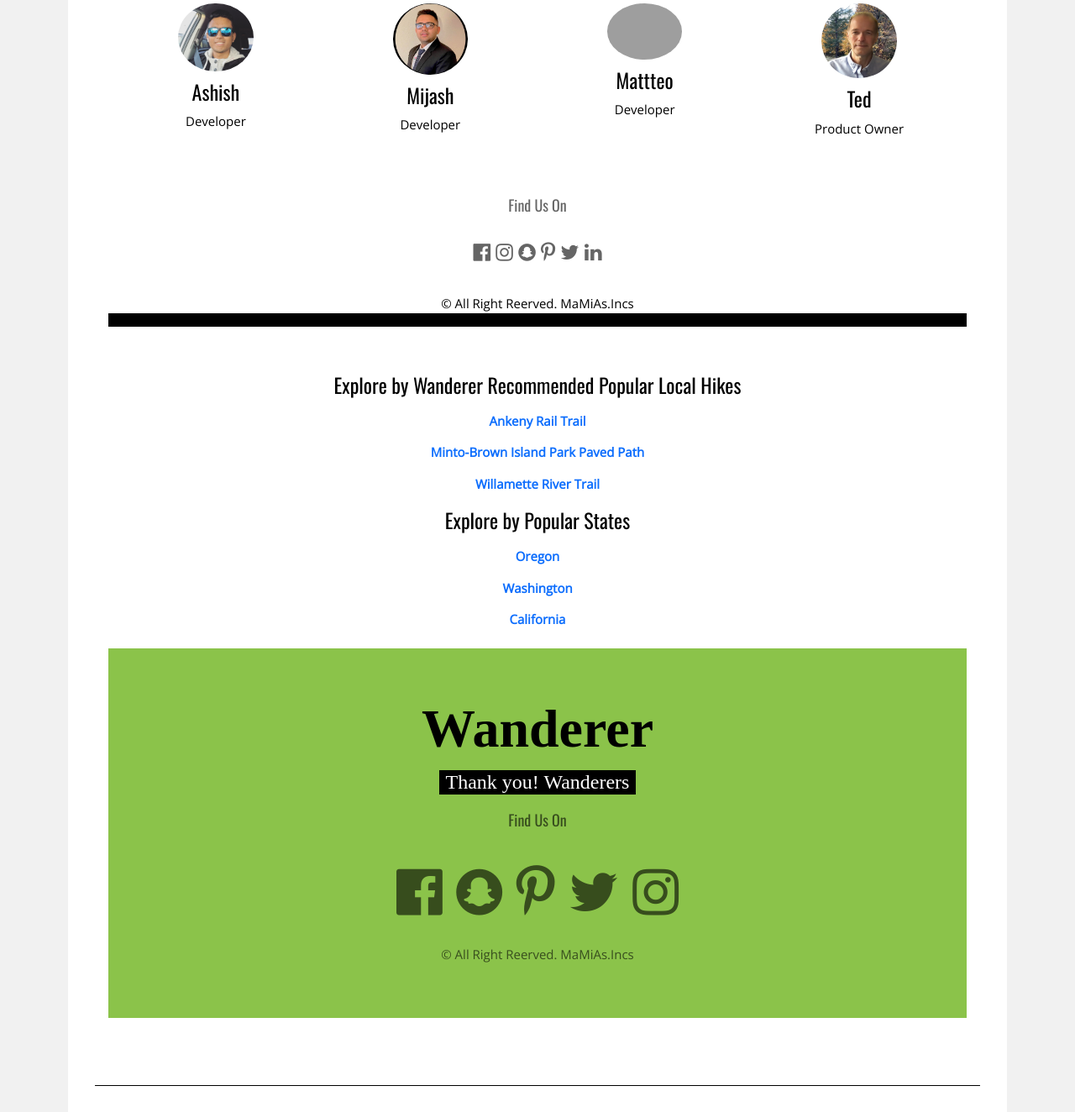
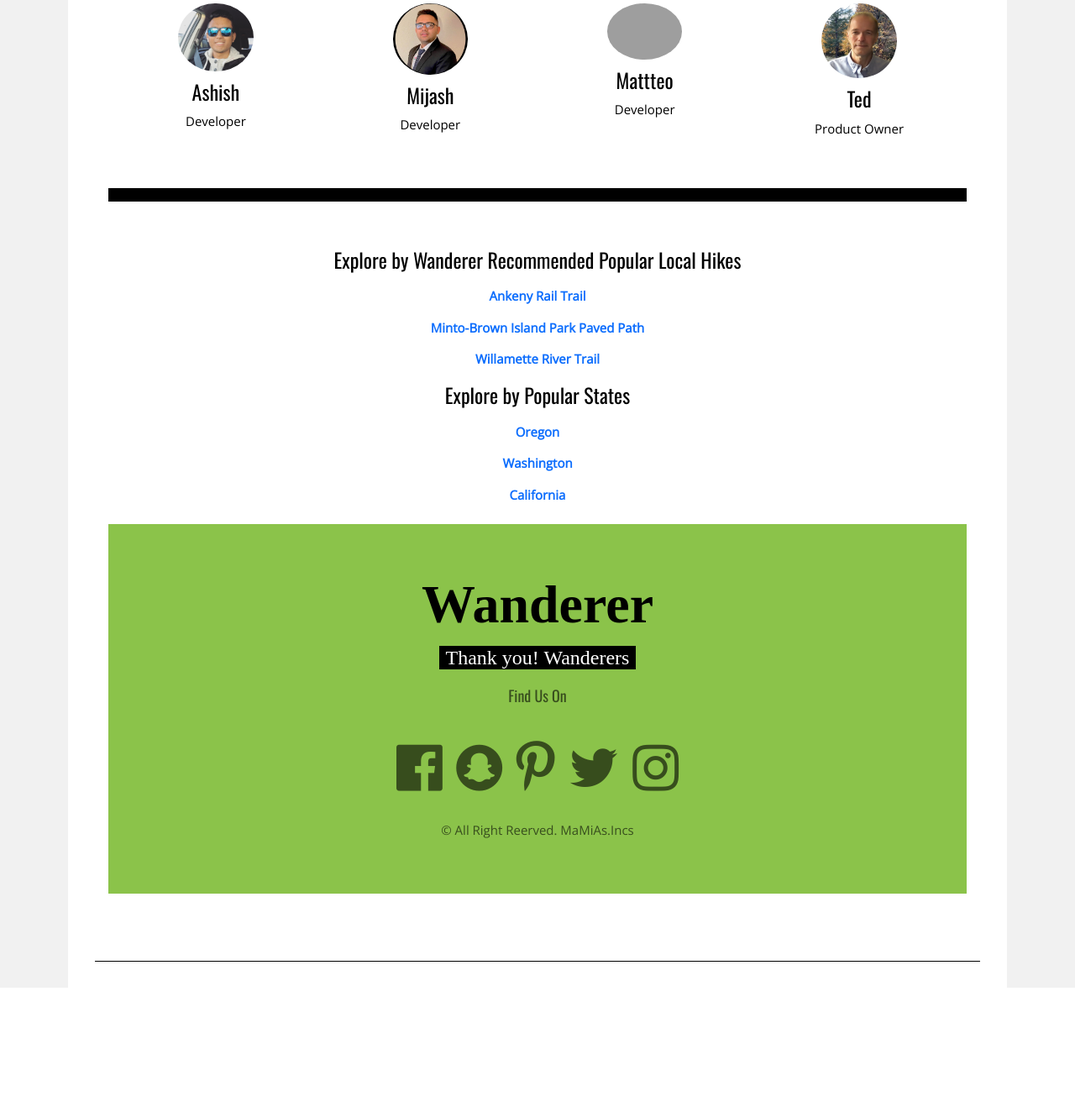
Before and after one commit to arajmaharjan/Wanderer, a Flask app: page /about in a window 1280 px wide. Shown: the part 1908-3232 px from the top of the page at 84% size. After the commit the page ends 3084 px from the top, so only its background shows below. Run offline with Flask 2, Linux system fonts and the light colour scheme; grey boxes are pictures that could not be loaded.

Commit message:
Updated about.html

```diff
--- a/website/templates/about.html
+++ b/website/templates/about.html
@@ -126,22 +126,6 @@
       <br>
 
 
-
-        <!-- Footer -->
-        <footer class="w3-container w3-center w3-opacity w3-margin-bottom">
-          <h5>Find Us On</h5>
-          <div class="w3-xlarge w3-padding-16">
-            <i class="fa fa-facebook-official w3-hover-opacity"></i>
-            <i class="fa fa-instagram w3-hover-opacity"></i>
-            <i class="fa fa-snapchat w3-hover-opacity"></i>
-            <i class="fa fa-pinterest-p w3-hover-opacity"></i>
-            <i class="fa fa-twitter w3-hover-opacity"></i>
-            <i class="fa fa-linkedin w3-hover-opacity"></i>
-          </div>
-        </footer>
-        <span class="copyright">&copy; All Right Reerved. MaMiAs.Incs
-</body>
-
         <header class="w3-container w3-center w3-padding w3-black"></header>
           <div class="w3-quarter"></div>
           <br>
```
